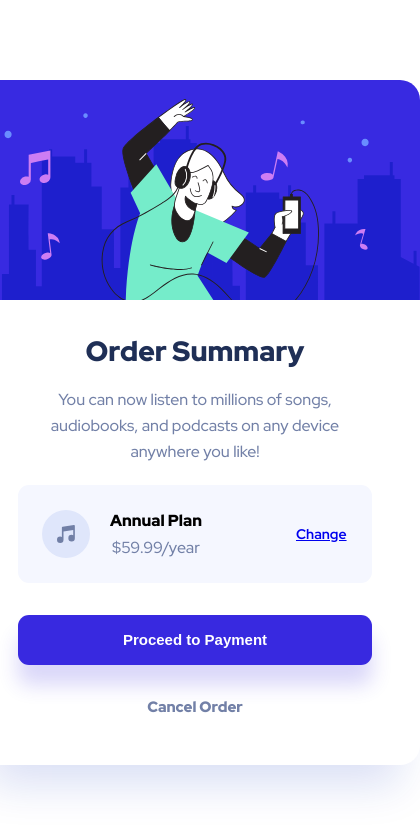
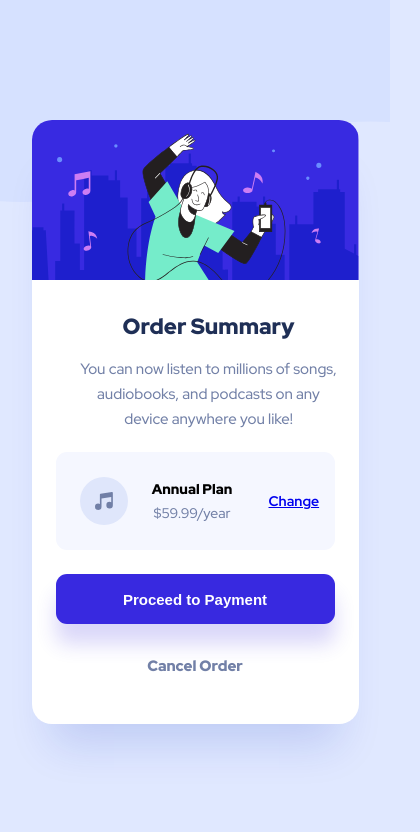
Before and after one commit to pxmdk/order-summary-component-main, a plain HTML site: page index.html in a window 390 px wide. Shown: the whole page, 420 px wide, since content can reach past the window. Drawn offline with Linux system fonts and the light colour scheme.

Commit message:
Project done 😀

```diff
--- a/style.css
+++ b/style.css
@@ -18,6 +18,9 @@
 }
 body {
     font-family: 'Red Hat Display', sans-serif;
+    background: url(images/pattern-background-desktop.svg) no-repeat;
+    background-size: contain;
+    background-color: var(--pale-blue-primary);
 }
 .container {
     display: flex;
@@ -80,6 +83,7 @@ body {
 }
 .order_summary .price{
     color: var(--desaturated-blue-neutral);
+    font-size: 16px;
 }
 .order_summary .change_offer {
     padding-left: 94px;
@@ -88,6 +92,10 @@ body {
     font-weight: 700;
     line-height: normal;
     text-decoration-line: underline;
+}
+.order_summary .change_offer:hover {
+    color: var(--bright-blue-primary-hover);
+    text-decoration: none;
 }
 .checkout {
     display: flex;
@@ -108,6 +116,9 @@ body {
     font-weight: 900;
     line-height: normal;
 }
+.checkout button:hover {
+    background-color: var(--bright-blue-primary-hover);
+}
 .checkout a {
     margin-top: 32px;
     margin-bottom: 48px;
@@ -118,3 +129,54 @@ body {
     line-height: normal;
     text-decoration: none;
 }
+.checkout a:hover {
+    color: var(--dark-blue-neutral);
+}
+
+@media only screen and (max-width: 500px) {
+    body {
+        background: url(images/pattern-background-mobile.svg) no-repeat;
+        background-size: contain;
+        background-color: var(--pale-blue-primary);
+    }
+    .card {
+        width: 327px;
+        margin: 0 auto;
+    }
+    .hero_section {
+        width: 327px;
+        height: 160px;
+        background-size: cover;
+    }
+    .title h3{
+        font-size: 22px;
+    }
+    .title p {
+        width: 263px;
+        font-size: 15px;
+        font-style: normal;
+        font-weight: 500;
+        line-height: 25px; /* 166.667% */
+        margin: 16px auto 0 auto;
+    }
+    .order_summary {
+        width: 279px;
+    }
+    .order_summary .priceplan {
+        width: 89px;
+        font-size: 14px;
+    }
+    .order_summary .price {
+        font-size: 14px;
+    }
+    .order_summary .change_offer {
+        padding-left: 32px;
+    }
+    .checkout {
+        width: 279px;
+        margin: 24px 24px 0 24px;
+    }
+    .checkout button {
+        width: 279px;
+    }
+  }
```
